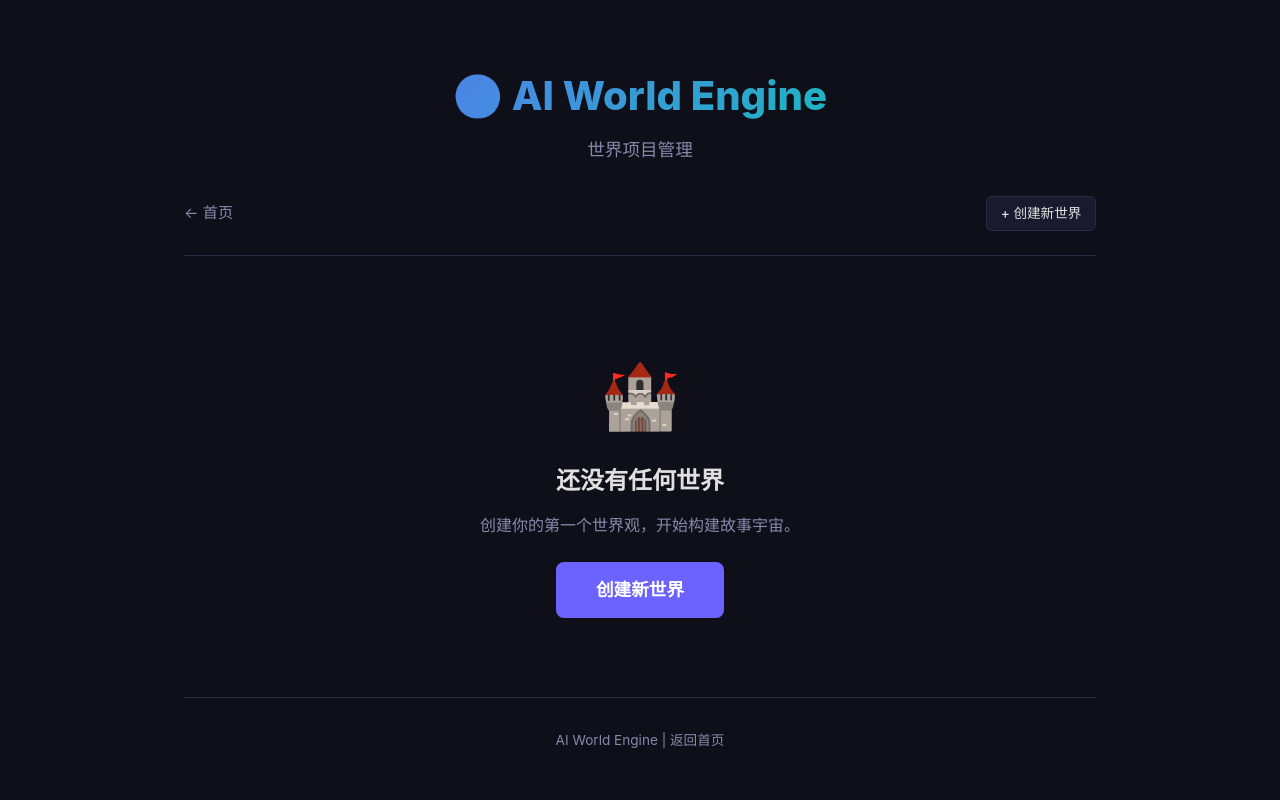
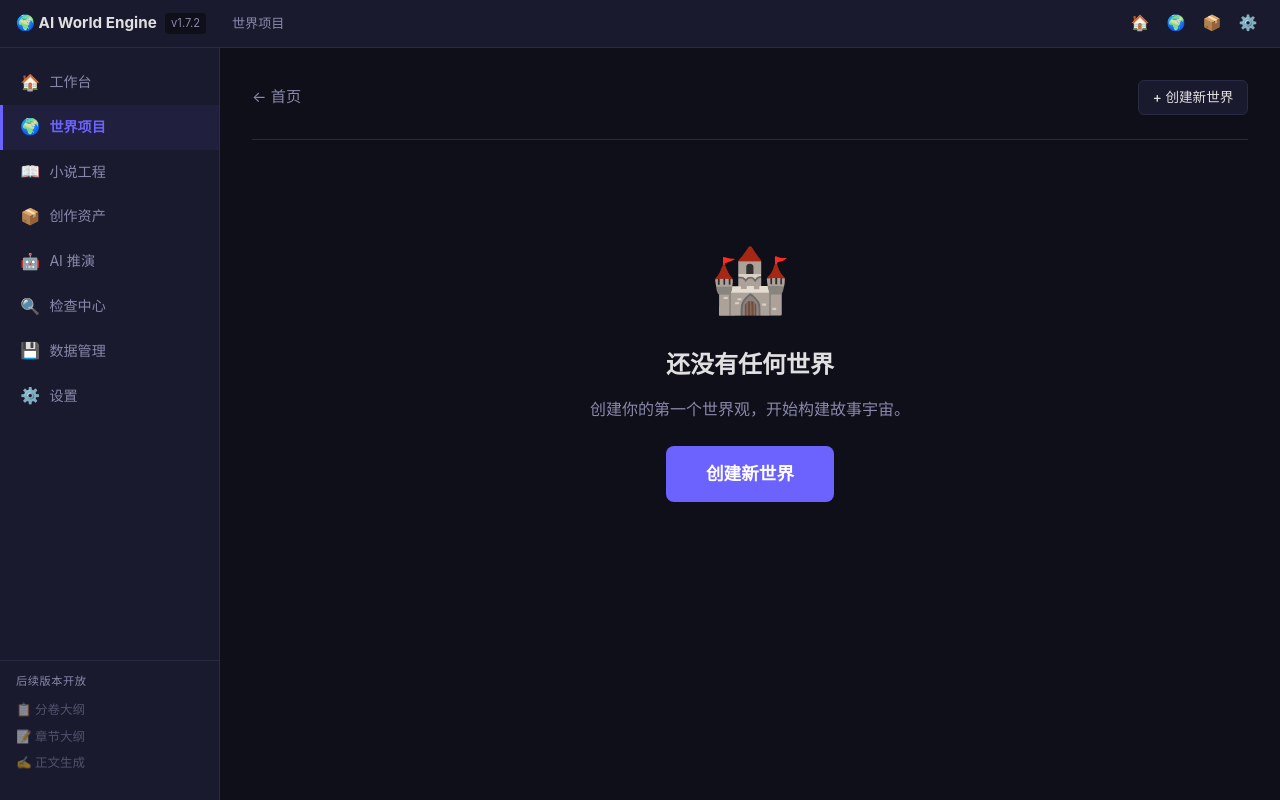
Before and after one commit to Mon-Knight/git1, a FastAPI app: page /worlds in a window 1280 px wide. Run offline with FastAPI, Linux system fonts and the light colour scheme; parts of the project's set-up code (start-up, migrations or seed data) failed here and were passed over.

Commit message:
feat: v1.7.2 统一应用壳布局 - 顶部栏+左侧导航+主内容区，base.html+app-shell.css，核心页面适配

```diff
--- a/app/config.py
+++ b/app/config.py
@@ -42,7 +42,7 @@ class Settings:
     APP_DEBUG: bool = os.getenv("APP_DEBUG", "false").lower() == "true"
 
     # Version
-    VERSION: str = "1.7.1"
+    VERSION: str = "1.7.2"
 
     @property
     def is_mock_ai(self) -> bool:
--- a/app/routes/pages.py
+++ b/app/routes/pages.py
@@ -36,7 +36,9 @@ async def index(request: Request):
         "index.html",
         {
             "version": settings.VERSION,
+            "app_version": settings.VERSION,
             "mock_ai": settings.is_mock_ai,
             "ai_summary": ai_summary,
+            "active_nav": "dashboard",
         },
     )
--- a/app/routes/worlds.py
+++ b/app/routes/worlds.py
@@ -11,6 +11,7 @@ from sqlalchemy.orm import Session
 
 from app.database import get_db
 from app.services.world_service import WorldService
+from app.config import settings
 
 router = APIRouter(prefix="/worlds")
 
@@ -26,7 +27,7 @@ async def list_worlds(request: Request, db: Session = Depends(get_db)):
     return templates.TemplateResponse(
         request,
         "worlds/list.html",
-        {"worlds": worlds},
+        {"worlds": worlds, "active_nav": "worlds", "app_version": settings.VERSION},
     )
 
 
@@ -95,7 +96,7 @@ async def world_detail(request: Request, world_id: int, db: Session = Depends(ge
     return templates.TemplateResponse(
         request,
         "worlds/detail.html",
-        {"world": world},
+        {"world": world, "active_nav": "worlds", "current_world": world, "app_version": settings.VERSION},
     )
 
 
--- /dev/null
+++ b/app/static/css/app-shell.css
@@ -0,0 +1,239 @@
+/* ===== App Shell Layout ===== */
+
+.app-shell-body {
+    display: flex;
+    min-height: 100vh;
+    padding-top: 48px; /* topbar height */
+    padding-left: 220px; /* sidebar width */
+}
+
+/* ===== Topbar ===== */
+.topbar {
+    position: fixed;
+    top: 0;
+    left: 0;
+    right: 0;
+    height: 48px;
+    background: var(--color-surface);
+    border-bottom: 1px solid var(--color-border);
+    display: flex;
+    align-items: center;
+    justify-content: space-between;
+    padding: 0 1rem;
+    z-index: 100;
+    gap: 1rem;
+}
+
+.topbar-left {
+    display: flex;
+    align-items: center;
+    gap: 0.5rem;
+    min-width: 200px;
+}
+
+.topbar-logo {
+    font-weight: 700;
+    font-size: 0.95rem;
+    color: var(--color-text);
+    white-space: nowrap;
+}
+
+.topbar-version {
+    font-size: 0.7rem;
+    color: var(--color-text-muted);
+    background: var(--color-bg);
+    padding: 0.1rem 0.4rem;
+    border-radius: 4px;
+    white-space: nowrap;
+}
+
+.topbar-center {
+    flex: 1;
+    display: flex;
+    align-items: center;
+    gap: 0.75rem;
+    overflow: hidden;
+}
+
+.topbar-world {
+    font-size: 0.85rem;
+    color: var(--color-accent);
+    white-space: nowrap;
+    overflow: hidden;
+    text-overflow: ellipsis;
+    max-width: 200px;
+}
+
+.topbar-page-title {
+    font-size: 0.82rem;
+    color: var(--color-text-muted);
+    white-space: nowrap;
+    overflow: hidden;
+    text-overflow: ellipsis;
+}
+
+.topbar-right {
+    display: flex;
+    align-items: center;
+    gap: 0.25rem;
+}
+
+.topbar-btn {
+    display: inline-flex;
+    align-items: center;
+    justify-content: center;
+    width: 32px;
+    height: 32px;
+    border-radius: 6px;
+    color: var(--color-text-muted);
+    font-size: 0.95rem;
+    transition: background 0.15s, color 0.15s;
+    text-decoration: none;
+}
+
+.topbar-btn:hover {
+    background: var(--color-surface-hover);
+    color: var(--color-text);
+}
+
+/* ===== Sidebar ===== */
+.sidebar {
+    position: fixed;
+    top: 48px;
+    left: 0;
+    bottom: 0;
+    width: 220px;
+    background: var(--color-surface);
+    border-right: 1px solid var(--color-border);
+    overflow-y: auto;
+    z-index: 90;
+    padding: 0.75rem 0;
+    display: flex;
+    flex-direction: column;
+}
+
+.sidebar-nav {
+    list-style: none;
+    padding: 0;
+    margin: 0;
+}
+
+.sidebar-link {
+    display: flex;
+    align-items: center;
+    gap: 0.5rem;
+    padding: 0.6rem 1rem;
+    color: var(--color-text-muted);
+    font-size: 0.88rem;
+    text-decoration: none;
+    transition: background 0.15s, color 0.15s;
+    border-left: 3px solid transparent;
+}
+
+.sidebar-link:hover {
+    background: var(--color-surface-hover);
+    color: var(--color-text);
+}
+
+.sidebar-link.active {
+    background: rgba(108, 99, 255, 0.08);
+    color: var(--color-primary);
+    border-left-color: var(--color-primary);
+    font-weight: 600;
+}
+
+.sidebar-icon {
+    font-size: 1rem;
+    width: 1.4rem;
+    text-align: center;
+}
+
+/* ===== Sidebar Future Modules ===== */
+.sidebar-future {
+    margin-top: auto;
+    padding: 0.75rem 1rem;
+    border-top: 1px solid var(--color-border);
+}
+
+.sidebar-future-label {
+    font-size: 0.7rem;
+    color: var(--color-text-muted);
+    text-transform: uppercase;
+    letter-spacing: 0.05em;
+    display: block;
+    margin-bottom: 0.4rem;
+}
+
+.sidebar-future-item {
+    display: block;
+    font-size: 0.78rem;
+    color: var(--color-text-muted);
+    padding: 0.2rem 0;
+    opacity: 0.5;
+}
+
+/* ===== Main Content Area ===== */
+.main-content {
+    flex: 1;
+    padding: 1.5rem 2rem;
+    overflow-y: auto;
+    min-height: calc(100vh - 48px);
+    width: 100%;
+}
+
+/* Preserve existing container styles but adapt them */
+.main-content .container {
+    max-width: 100%;
+    margin: 0;
+    padding: 0;
+    min-height: auto;
+}
+
+/* ===== Responsive ===== */
+@media (max-width: 768px) {
+    .app-shell-body {
+        padding-left: 0;
+    }
+
+    .sidebar {
+        width: 180px;
+        transform: translateX(-180px);
+        transition: transform 0.2s;
+    }
+
+    .sidebar.open {
+        transform: translateX(0);
+    }
+
+    .main-content {
+        padding: 1rem;
+    }
+
+    .topbar-center {
+        display: none;
+    }
+
+    .topbar-left {
+        min-width: auto;
+    }
+
+    .topbar-version {
+        display: none;
+    }
+}
+
+@media (max-width: 480px) {
+    .topbar-right .topbar-btn {
+        width: 28px;
+        height: 28px;
+        font-size: 0.85rem;
+    }
+
+    .topbar-logo {
+        font-size: 0.82rem;
+    }
+
+    .main-content {
+        padding: 0.75rem;
+    }
+}
--- /dev/null
+++ b/app/templates/base.html
@@ -0,0 +1,100 @@
+<!DOCTYPE html>
+<html lang="zh-CN">
+<head>
+    <meta charset="UTF-8">
+    <meta name="viewport" content="width=device-width, initial-scale=1.0">
+    <title>{% block title %}AI World Engine{% endblock %}</title>
+    <link rel="stylesheet" href="/static/css/style.css">
+    <link rel="stylesheet" href="/static/css/app-shell.css">
+    {% block head_extra %}{% endblock %}
+</head>
+<body class="app-shell-body">
+    <!-- ===== Top Bar ===== -->
+    <header class="topbar">
+        <div class="topbar-left">
+            <span class="topbar-logo">🌍 AI World Engine</span>
+            <span class="topbar-version">v{{ app_version or '1.7.2' }}</span>
+        </div>
+        <div class="topbar-center">
+            {% if current_world %}
+            <span class="topbar-world">📖 {{ current_world.name }}</span>
+            {% endif %}
+            <span class="topbar-page-title">{% block page_title %}{% endblock %}</span>
+        </div>
+        <div class="topbar-right">
+            <a href="/" class="topbar-btn" title="首页">🏠</a>
+            <a href="/worlds" class="topbar-btn" title="世界列表">🌍</a>
+            <a href="/data" class="topbar-btn" title="数据管理">📦</a>
+            <a href="/settings/ai" class="topbar-btn" title="AI 设置">⚙️</a>
+        </div>
+    </header>
+
+    <!-- ===== Sidebar ===== -->
+    <nav class="sidebar">
+        <ul class="sidebar-nav">
+            {% set nav_world_id = current_world.id if current_world else None %}
+            {% set active = active_nav or '' %}
+            <li>
+                <a href="/" class="sidebar-link {% if active == 'dashboard' %}active{% endif %}">
+                    <span class="sidebar-icon">🏠</span> 工作台
+                </a>
+            </li>
+            <li>
+                <a href="/worlds" class="sidebar-link {% if active == 'worlds' %}active{% endif %}">
+                    <span class="sidebar-icon">🌍</span> 世界项目
+                </a>
+            </li>
+            <li>
+                <a href="{% if nav_world_id %}/worlds/{{ nav_world_id }}/novel/evolution{% else %}/worlds{% endif %}"
+                   class="sidebar-link {% if active == 'novel' %}active{% endif %}">
+                    <span class="sidebar-icon">📖</span> 小说工程
+                </a>
+            </li>
+            <li>
+                <a href="{% if nav_world_id %}/worlds/{{ nav_world_id }}/context{% else %}/worlds{% endif %}"
+                   class="sidebar-link {% if active == 'assets' %}active{% endif %}">
+                    <span class="sidebar-icon">📦</span> 创作资产
+                </a>
+            </li>
+            <li>
+                <a href="{% if nav_world_id %}/worlds/{{ nav_world_id }}/simulation{% else %}/worlds{% endif %}"
+                   class="sidebar-link {% if active == 'simulation' %}active{% endif %}">
+                    <span class="sidebar-icon">🤖</span> AI 推演
+                </a>
+            </li>
+            <li>
+                <a href="{% if nav_world_id %}/worlds/{{ nav_world_id }}/checks{% else %}/worlds{% endif %}"
+                   class="sidebar-link {% if active == 'checks' %}active{% endif %}">
+                    <span class="sidebar-icon">🔍</span> 检查中心
+                </a>
+            </li>
+            <li>
+                <a href="/data" class="sidebar-link {% if active == 'data' %}active{% endif %}">
+                    <span class="sidebar-icon">💾</span> 数据管理
+                </a>
+            </li>
+            <li>
+                <a href="/settings/ai" class="sidebar-link {% if active == 'settings' %}active{% endif %}">
+                    <span class="sidebar-icon">⚙️</span> 设置
+                </a>
+            </li>
+        </ul>
+
+        <!-- Future modules indicator -->
+        <div class="sidebar-future">
+            <span class="sidebar-future-label">后续版本开放</span>
+            <span class="sidebar-future-item">📋 分卷大纲</span>
+            <span class="sidebar-future-item">📝 章节大纲</span>
+            <span class="sidebar-future-item">✍️ 正文生成</span>
+        </div>
+    </nav>
+
+    <!-- ===== Main Content ===== -->
+    <main class="main-content">
+        {% block content %}{% endblock %}
+    </main>
+
+    <!-- ===== Scripts ===== -->
+    {% block scripts %}{% endblock %}
+</body>
+</html>
--- a/app/templates/worlds/list.html
+++ b/app/templates/worlds/list.html
@@ -1,18 +1,9 @@
-<!DOCTYPE html>
-<html lang="zh-CN">
-<head>
-    <meta charset="UTF-8">
-    <meta name="viewport" content="width=device-width, initial-scale=1.0">
-    <title>世界列表 — AI World Engine</title>
-    <link rel="stylesheet" href="/static/css/style.css">
-</head>
-<body>
+{% extends "base.html" %}
+{% block title %}世界列表 — AI World Engine{% endblock %}
+{% block page_title %}世界项目{% endblock %}
+
+{% block content %}
 <div class="container">
-        <header class="header">
-            <h1 class="logo">🌍 AI World Engine</h1>
-            <p class="subtitle">世界项目管理</p>
-        </header>
-
     <nav class="nav">
         <a href="/" class="nav-link">← 首页</a>
         <a href="/worlds/new" class="btn-primary btn-sm">+ 创建新世界</a>
@@ -62,10 +53,5 @@
         </section>
         {% endif %}
     </main>
-
-        <footer class="footer">
-            <p>AI World Engine | <a href="/">返回首页</a></p>
-        </footer>
 </div>
-</body>
-</html>
+{% endblock %}
--- a/scripts/verify_desktop_build.py
+++ b/scripts/verify_desktop_build.py
@@ -27,6 +27,7 @@ HOMEPAGE_KEYWORDS = [
 # Required templates that must exist
 REQUIRED_TEMPLATES = [
     "app/templates/index.html",
+    "app/templates/base.html",
     "app/templates/settings/ai.html",
     "app/templates/simulation/index.html",
     "app/templates/novel/form.html",
```
Also changed, not shown: app/routes/novel.py (+22 -0 lines), app/templates/index.html (+6 -17 lines), app/templates/novel/evolution_form.html (+8 -8 lines), app/templates/worlds/detail.html (+6 -11 lines), tests/test_app_shell.py (added, +109 -0 lines), tests/test_desktop.py (+2 -2 lines), tests/test_main.py (+1 -1 lines), tests/test_project_docs.py (+2 -2 lines), CHANGELOG.md, README.md. Lines whose indentation alone changed are shown as unchanged.
